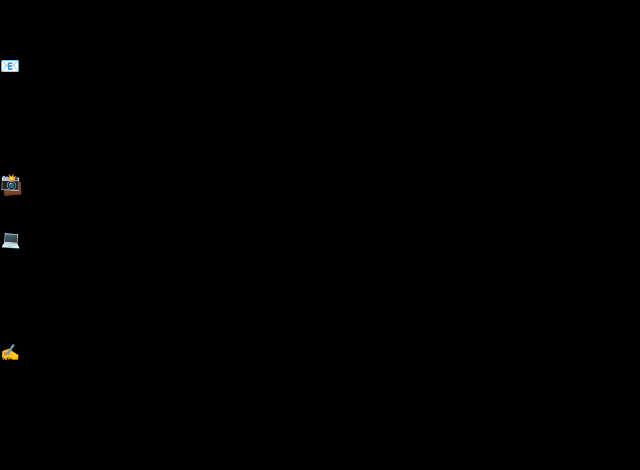
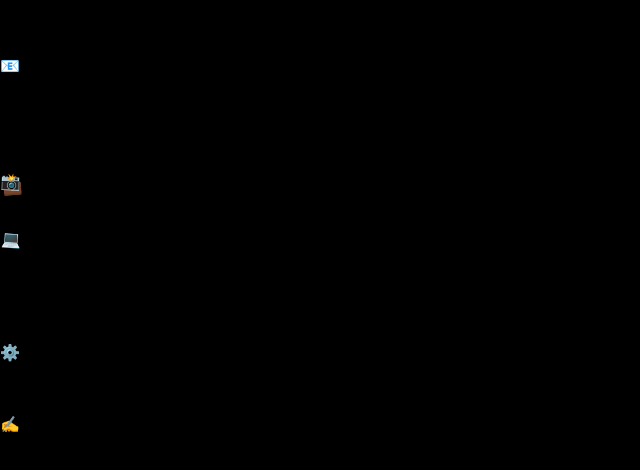
Before and after one commit to kesavan-mariappan/portfolio, a React (Vite) app: page / in a window 1280 px wide. Shown: the part 6586-7056 px from the top of the page, without its empty margins (0-640 px from the left). Built offline with nearby package versions, Linux system fonts and the light colour scheme.

Commit message:
feat: add kesavan-mariappan-devops GitHub org to Let's Connect section

```diff
--- a/src/App.jsx
+++ b/src/App.jsx
@@ -931,7 +931,7 @@ const Portfolio = () => {
               Passionate about DevOps, cloud architecture, and automation? Let's connect and share insights on building
               scalable systems, exploring new technologies, or discussing best practices in the tech community.
             </p>
-            <div className="grid grid-cols-1 sm:grid-cols-2 md:grid-cols-3 lg:grid-cols-5 gap-4 md:gap-6">
+            <div className="grid grid-cols-1 sm:grid-cols-2 md:grid-cols-3 lg:grid-cols-6 gap-4 md:gap-6">
               {[
                 {
                   label: "Email",
@@ -960,6 +960,13 @@ const Portfolio = () => {
                   icon: "💻",
                   link: "https://github.com/kesavan-mariappan",
                   gradient: "from-gray-500/20 via-slate-500/10 to-zinc-500/20"
+                },
+                {
+                  label: "GitHub (DevOps)",
+                  value: "kesavan-mariappan-devops",
+                  icon: "⚙️",
+                  link: "https://github.com/kesavan-mariappan-devops",
+                  gradient: "from-cyan-500/20 via-slate-500/10 to-gray-500/20"
                 },
                 {
                   label: "Medium",
```
